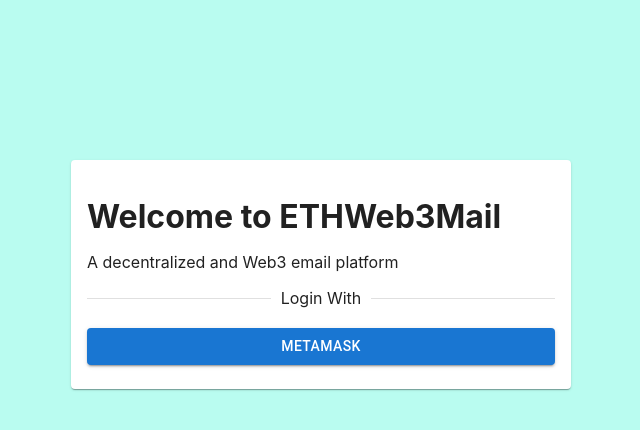
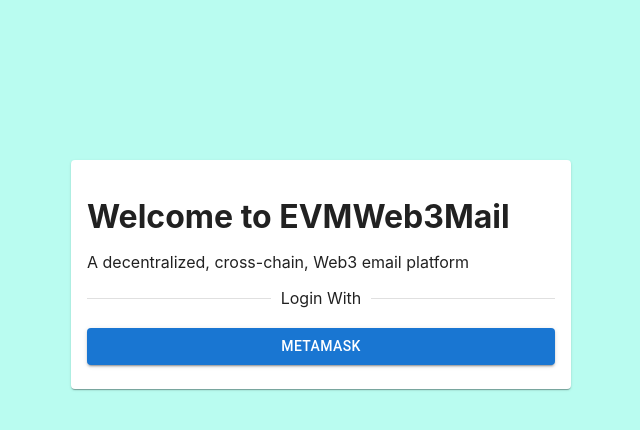
Before and after one commit to ysongh/ETHWeb3Mail, a React (Create React App) app: page / in a window 1280 px wide. Shown: the top 430 px of the page, without its empty margins (293-933 px from the left). Built offline with nearby package versions, Linux system fonts and the light colour scheme; no server answers; what nft.storage would draw is missing.

Commit message:
feat: update Dapp UI

```diff
--- a/src/components/dashboard/Navbar.js
+++ b/src/components/dashboard/Navbar.js
@@ -7,7 +7,7 @@
 const drawerWidth = 200;
 
 
-function Navbar({ tableName, walletAddress, domainData, setDomainData }) {
+function Navbar({ tableName, walletAddress, chainName, domainData, setDomainData }) {
   const navigate = useNavigate();
 
   const logout = async () => {
@@ -22,9 +22,14 @@
       sx={{ width: `calc(100% - ${drawerWidth}px)`, ml: `${drawerWidth}px` }}
     >
       <Toolbar style={{ display: 'flex', justifyContent: 'space-between'}}>
-        <Chip
-          className='primary-bg-color-100'
-          label={formatAddress(domainData?.sub.length > 0 ? domainData?.sub : walletAddress)} />
+        <div>
+          <Chip
+            className='primary-bg-color-100'
+            label={formatAddress(domainData?.sub.length > 0 ? domainData?.sub : walletAddress)} />
+          <Chip
+             className='primary-bg-color-100'
+            label={chainName} />
+        </div>
         <div style={{ display: 'flex', alignItems: 'center'}}>
           <Button variant="contained" color="error" onClick={logout}>
             Logout
--- a/src/components/dashboard/SendMail.js
+++ b/src/components/dashboard/SendMail.js
@@ -116,8 +116,9 @@
       const transaction = await pw3eContract.sendString(destinationDomain, recipient, text);
       const tx = await transaction.wait();
       console.log(tx);
-
+      setTransaction(tx.hash);
       openSnackbar();
+      setLoading(false);
     } catch(error) {
       console.error(error);
       setLoading(false);
--- a/src/pages/Dashboard.js
+++ b/src/pages/Dashboard.js
@@ -37,6 +37,7 @@
       <Navbar
         tableName={tableName}
         walletAddress={walletAddress}
+        chainName={chainName}
         domainData={domainData}
         setDomainData={setDomainData} />
       <Sidebar currentSection={currentSection} setCurrentSection={setCurrentSection} />
--- a/src/pages/Home.js
+++ b/src/pages/Home.js
@@ -95,8 +95,8 @@
       <Container maxWidth="sm" style={{ display: 'flex', flexDirection: 'column'}}>
         <Card style={{ marginTop: '10rem', maxWidth: '500px'}}>
           <CardContent>
-            <h1 style={{ marginBottom: '.3rem' }}>Welcome to ETHWeb3Mail</h1>
-            <p style={{ marginBottom: '1rem'}}>A decentralized and Web3 email platform</p>
+            <h1 style={{ marginBottom: '.3rem' }}>Welcome to EVMWeb3Mail</h1>
+            <p style={{ marginBottom: '1rem'}}>A decentralized, cross-chain, Web3 email platform</p>
 
             <Divider>Login With</Divider>
             <br />
```
Also changed, not shown: public/logo.png.
